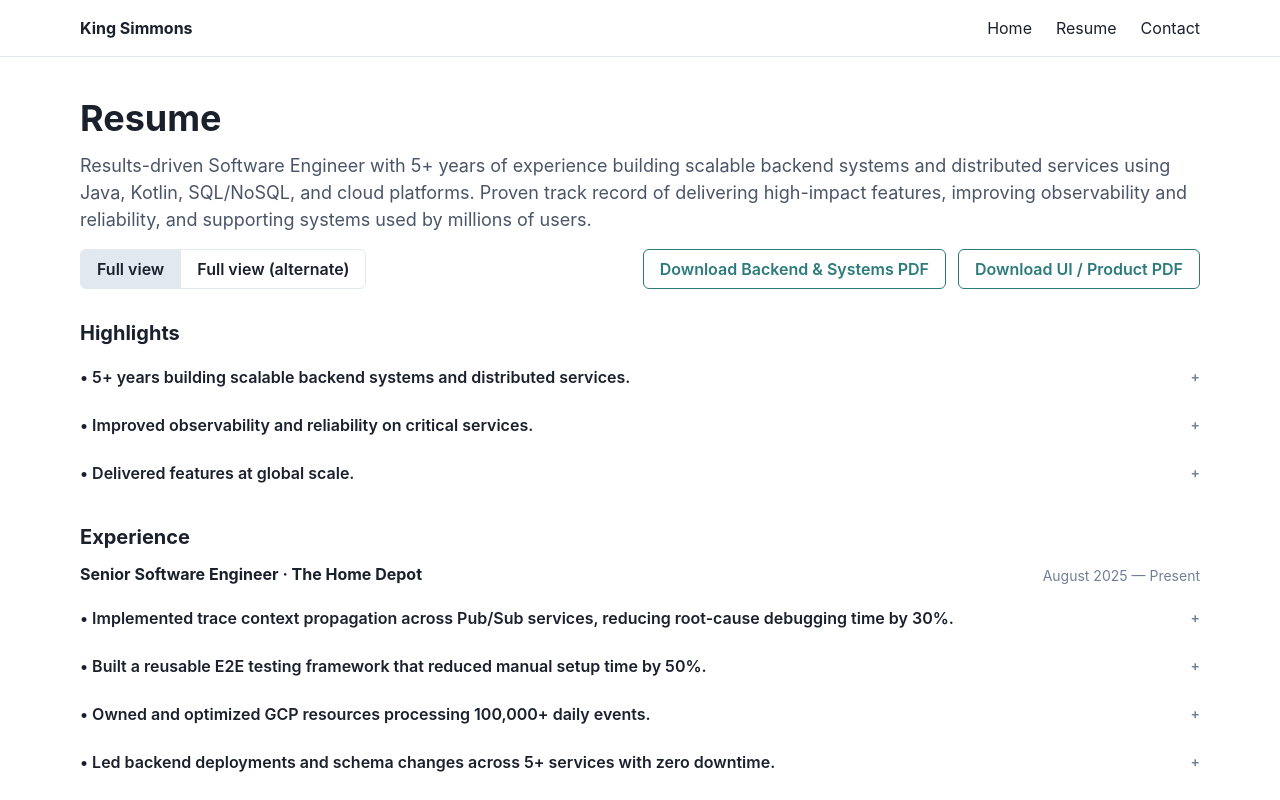
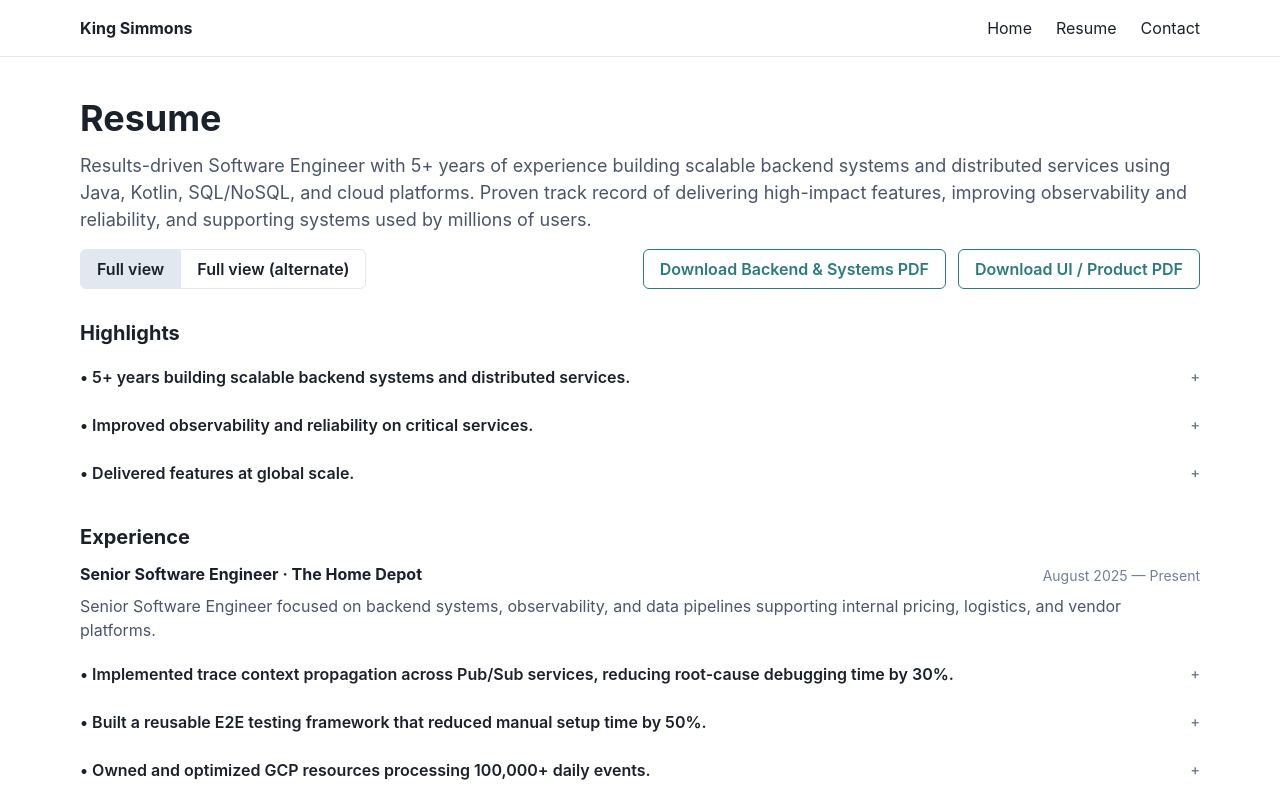
Before and after one commit to King-Simmons/king-simmons-portfolio, a Next.js app: page /resume in a window 1280 px wide. Shown: the top 800 px of the page. Built offline with nearby package versions, Linux system fonts and the light colour scheme.

Commit message:
Render alternate resume fields

```diff
--- a/src/pages/resume.tsx
+++ b/src/pages/resume.tsx
@@ -17,14 +17,19 @@ import resumeData from "../data/resume.json";
 
 const ResumePage = () => {
   const [view, setView] = useState<"full" | "fullAlt">("full");
-  const downloads = useMemo(
-    () => resumeData.downloads ?? [],
-    []
-  );
+  const downloads = useMemo(() => resumeData.downloads ?? [], []);
   const highlights =
     view === "full"
       ? resumeData.highlights ?? []
       : resumeData.highlightsAlt ?? resumeData.highlights ?? [];
+  const summary =
+    view === "full"
+      ? resumeData.summary
+      : resumeData.summaryAlt ?? resumeData.summary;
+  const skills =
+    view === "full"
+      ? resumeData.skills ?? []
+      : resumeData.skillsAlt ?? resumeData.skills ?? [];
 
   return (
     <Stack spacing={8}>
@@ -34,7 +39,7 @@ const ResumePage = () => {
             Resume
           </Heading>
           <Text color="gray.600" fontSize="lg">
-            {resumeData.summary}
+            {summary}
           </Text>
         </Stack>
         <Stack
@@ -91,6 +96,11 @@ const ResumePage = () => {
               const impactItems =
                 view === "full" ? role.impact : role.impactAlt ?? role.impact;
 
+              const roleSummary =
+                view === "full"
+                  ? role.summary
+                  : role.summaryAlt ?? role.summary;
+
               return (
                 <Box key={`${role.company}-${role.role}`}>
                   <Stack
@@ -105,6 +115,11 @@ const ResumePage = () => {
                       {role.period}
                     </Text>
                   </Stack>
+                  {roleSummary ? (
+                    <Text color="gray.600" mt={2}>
+                      {roleSummary}
+                    </Text>
+                  ) : null}
                   <Box mt={3}>
                     <BulletAccordion
                       items={impactItems}
@@ -123,7 +138,7 @@ const ResumePage = () => {
               Skills
             </Heading>
             <Wrap>
-              {resumeData.skills.map((skill) => (
+              {skills.map((skill) => (
                 <WrapItem key={skill}>
                   <Tag colorScheme="teal">{skill}</Tag>
                 </WrapItem>
```
